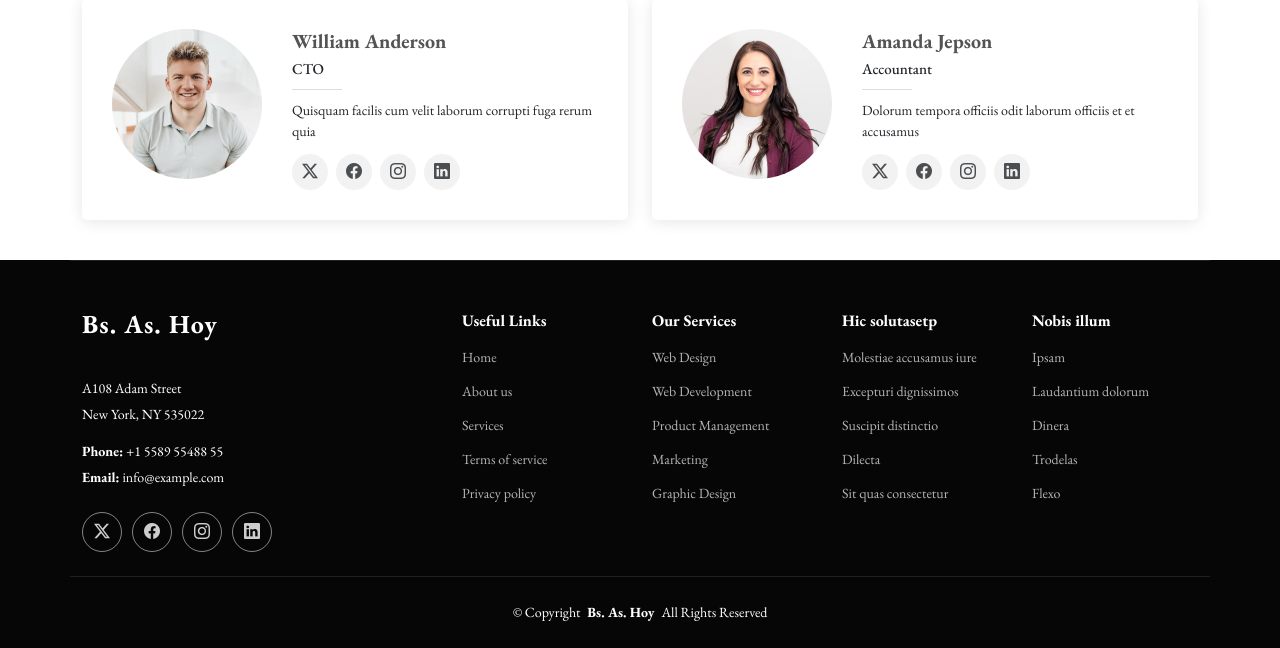
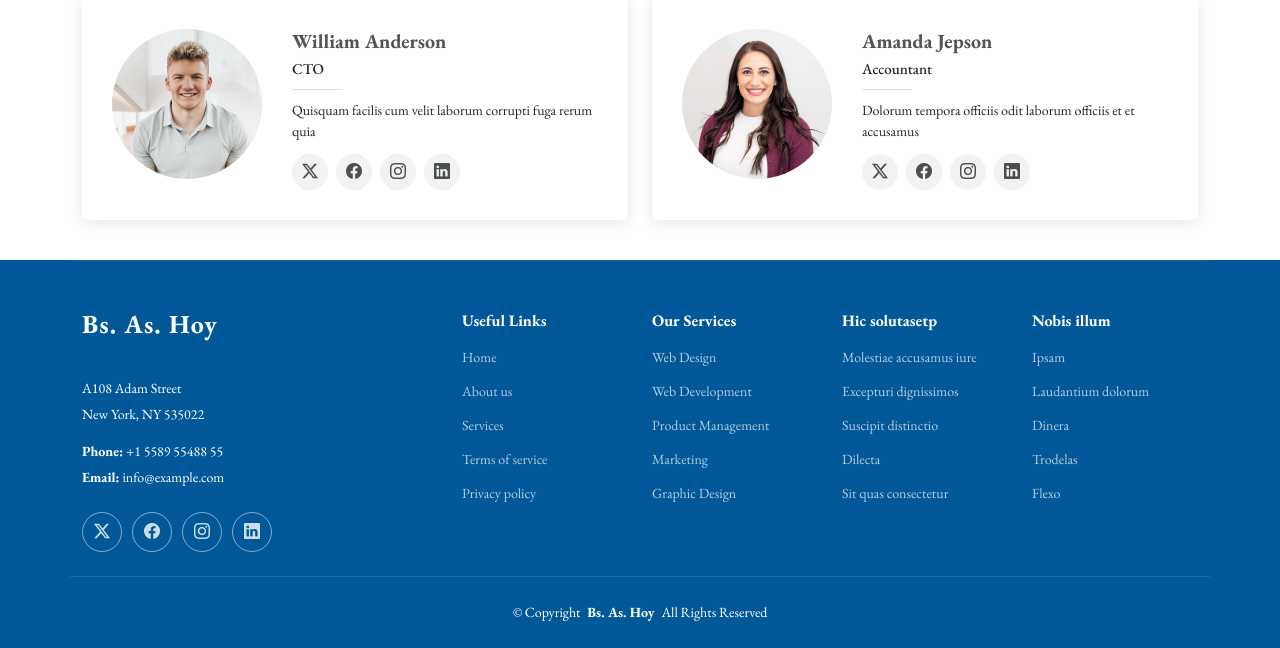
Before and after one commit to Charlyy20/Proyecto_BsAsHoy, a Django app: page /about/ in a window 1280 px wide. Shown: the part 1049-1697 px from the top of the page. Run offline with Django 5.2, Linux system fonts and the light colour scheme; some libraries are stand-ins or nearby versions.

Commit message:
Color Footer

```diff
--- a/proyect/core/static/core/assets/css/main.css
+++ b/proyect/core/static/core/assets/css/main.css
@@ -431,7 +431,7 @@ h6 {
 --------------------------------------------------------------*/
 .footer {
   color: var(--default-color);
-  background-color: var(--background-color);
+  background-color: #005898;
   font-size: 14px;
   position: relative;
 }
```
